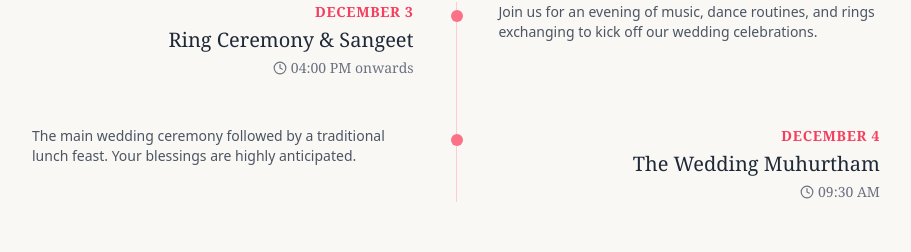
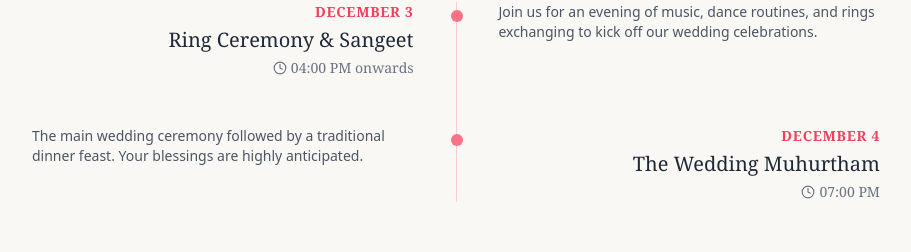
Before and after one commit to bhavishya31/Wedding-invite-december, a Next.js app: page / in a window 1280 px wide. Shown: the part 1298-1550 px from the top of the page, without its empty margins (184-1095 px from the left). Built offline with nearby package versions, Linux system fonts and the light colour scheme.

Commit message:
Update page.js

```diff
--- a/app/page.js
+++ b/app/page.js
@@ -150,12 +150,12 @@ export default function WeddingInvite() {
               <span className="text-rose-500 text-sm font-semibold tracking-wider uppercase block mb-1">December 4</span>
               <h3 className="text-xl font-medium text-gray-800">The Wedding Muhurtham</h3>
               <div className="flex items-center gap-1 text-gray-500 text-sm mt-1 justify-start md:justify-end">
-                <Clock size={14} /> <span>09:30 AM</span>
+                <Clock size={14} /> <span>07:00 PM</span>
               </div>
             </div>
             <div className="hidden md:block w-[10%] order-2"></div>
             <div className="pl-10 md:pl-0 md:w-[45%] mt-2 md:mt-0 text-gray-600 font-sans text-sm order-3 md:order-1">
-              The main wedding ceremony followed by a traditional lunch feast. Your blessings are highly anticipated.
+              The main wedding ceremony followed by a traditional dinner feast. Your blessings are highly anticipated.
             </div>
           </motion.div>
         </div>
```
